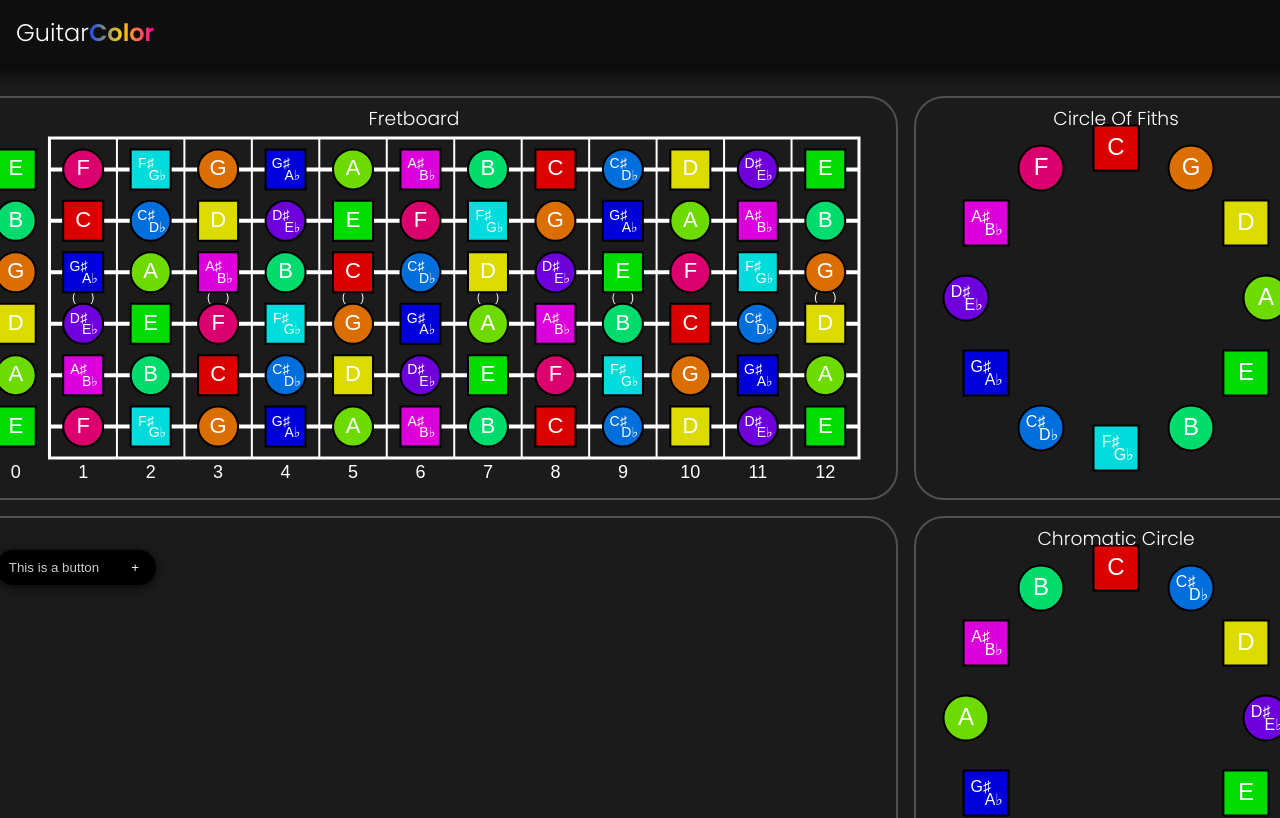
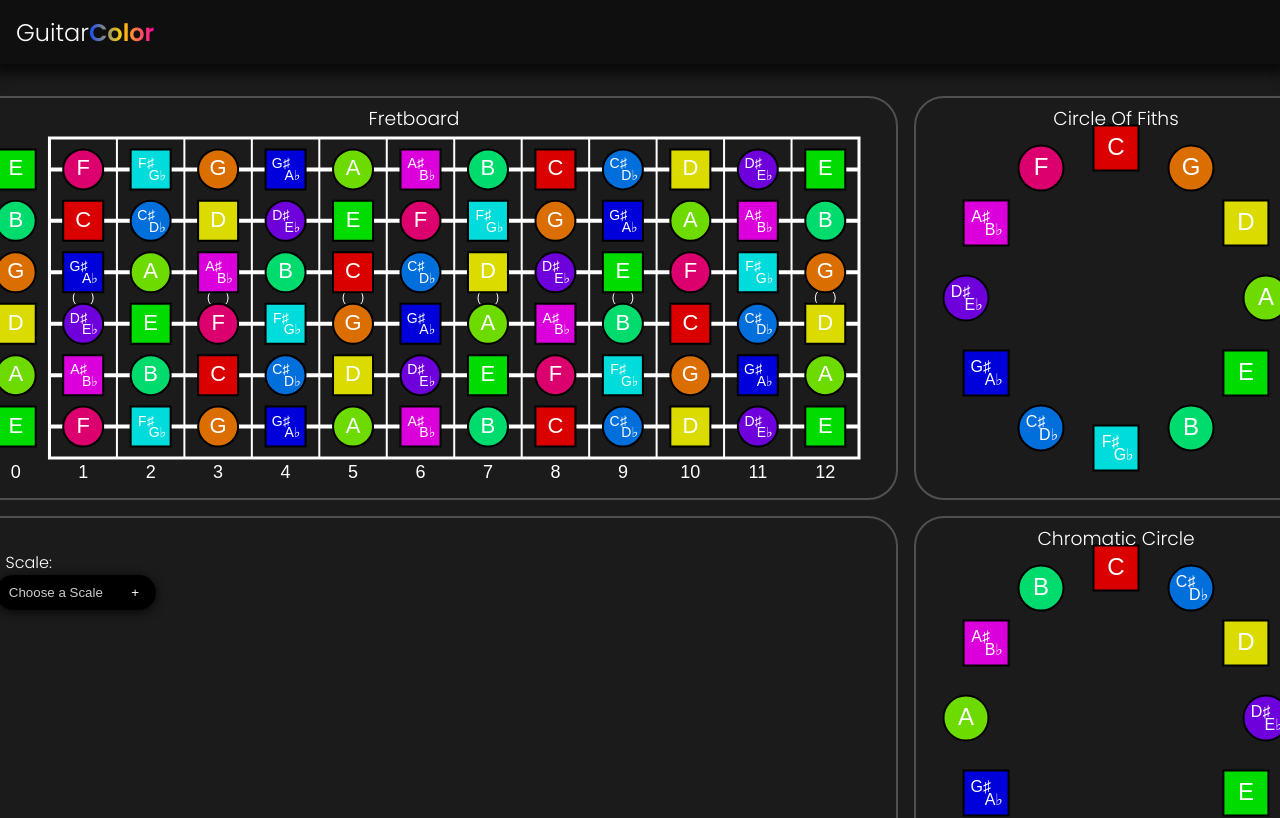
Before and after one commit to casperrr/color-guitar, a Next.js app: page / in a window 1280 px wide. Shown: the top 818 px of the page. Built offline with nearby package versions, Linux system fonts and the light colour scheme.

Commit message:
pass in options via promps

```diff
--- a/components/Controls/Controls.jsx
+++ b/components/Controls/Controls.jsx
@@ -3,11 +3,19 @@ import Dropdown from '@/components/Inputs/Dropdown2/Dropdown2';
 import styles from './Controls.module.css';
 import React from 'react';
 
+let scales = [
+    {name:'item 1',color:'#ff0000'},
+    {name:'ohhhhh',color:'#ffe50f'},
+    {name:'IF THIS WORKS',color:'#10ff0f'},
+
+];
+
 export default function Controls(){
 
     return(
         <div className={styles.controls_container}>
-            <Dropdown title="This is a button"/>
+            <h3>Scale:</h3>
+            <Dropdown title="Choose a Scale" options={scales}/>
         </div>
     );
 }
--- a/components/Controls/Controls.module.css
+++ b/components/Controls/Controls.module.css
@@ -8,3 +8,9 @@
     padding: 2rem;
     /* position: static; */
 }
+
+.controls_container h3{
+    font-weight: 300;
+    font-size: 12pt;
+    margin-left: 0.6rem;
+}
--- a/components/Inputs/Dropdown2/Dropdown2.jsx
+++ b/components/Inputs/Dropdown2/Dropdown2.jsx
@@ -11,6 +11,10 @@ export default function Dropdown(props) {
 
     const [open, setOpen] = useState(false);
     const [selected, setSelected] = useState({name:props.title,color:'#000000'});
+
+    if(props.options){
+        items = props.options;
+    }
 
 
     function handleClick(){
```
